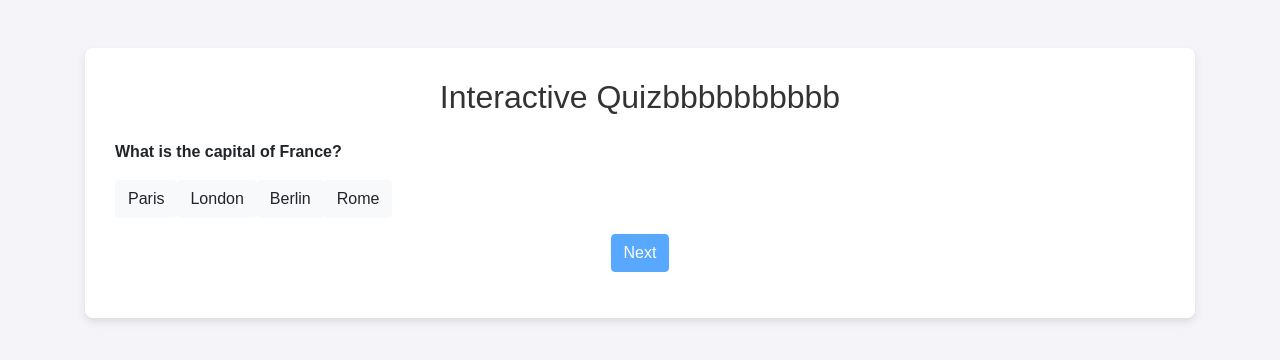
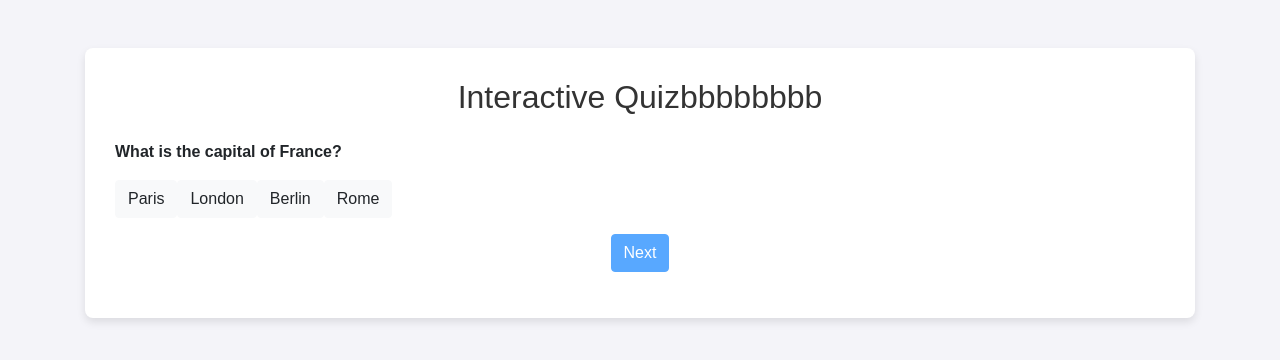
Before and after one commit to Balamurugan2004m/INTERACTIVE-QUIZ-APPLICATION, a plain HTML site: page index.html in a window 1280 px wide. Drawn offline with nearby package versions, Linux system fonts and the light colour scheme.

Commit message:
Update index.html

```diff
--- a/index.html
+++ b/index.html
@@ -10,7 +10,7 @@
 <body>
     <div class="container mt-5">
         <div class="quiz-container">
-            <h2 class="text-center">Interactive Quizbbbbbbbbbb</h2>
+            <h2 class="text-center">Interactive Quizbbbbbbbb</h2>
             <div id="question-box" class="mt-4"></div>
             <div class="text-center mt-3">
                 <button id="next-btn" class="btn btn-primary">Next</button>
```
